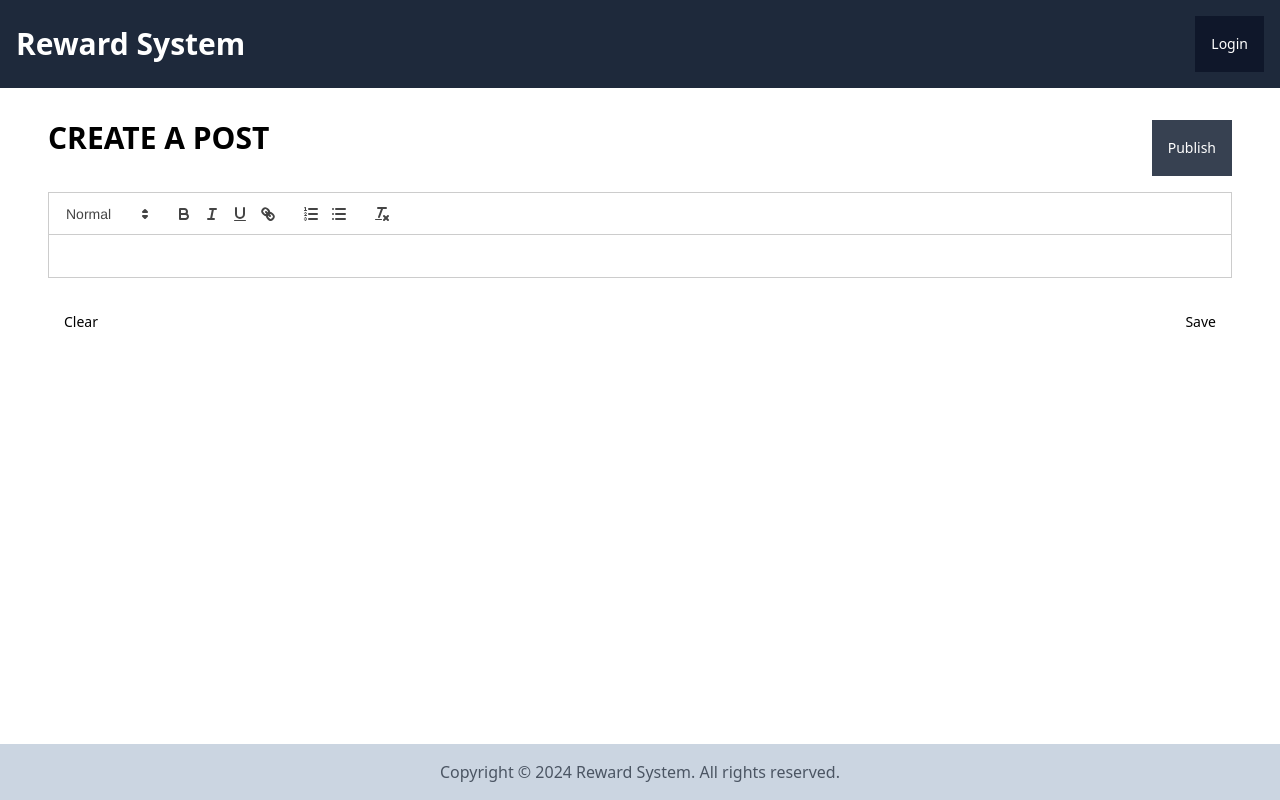
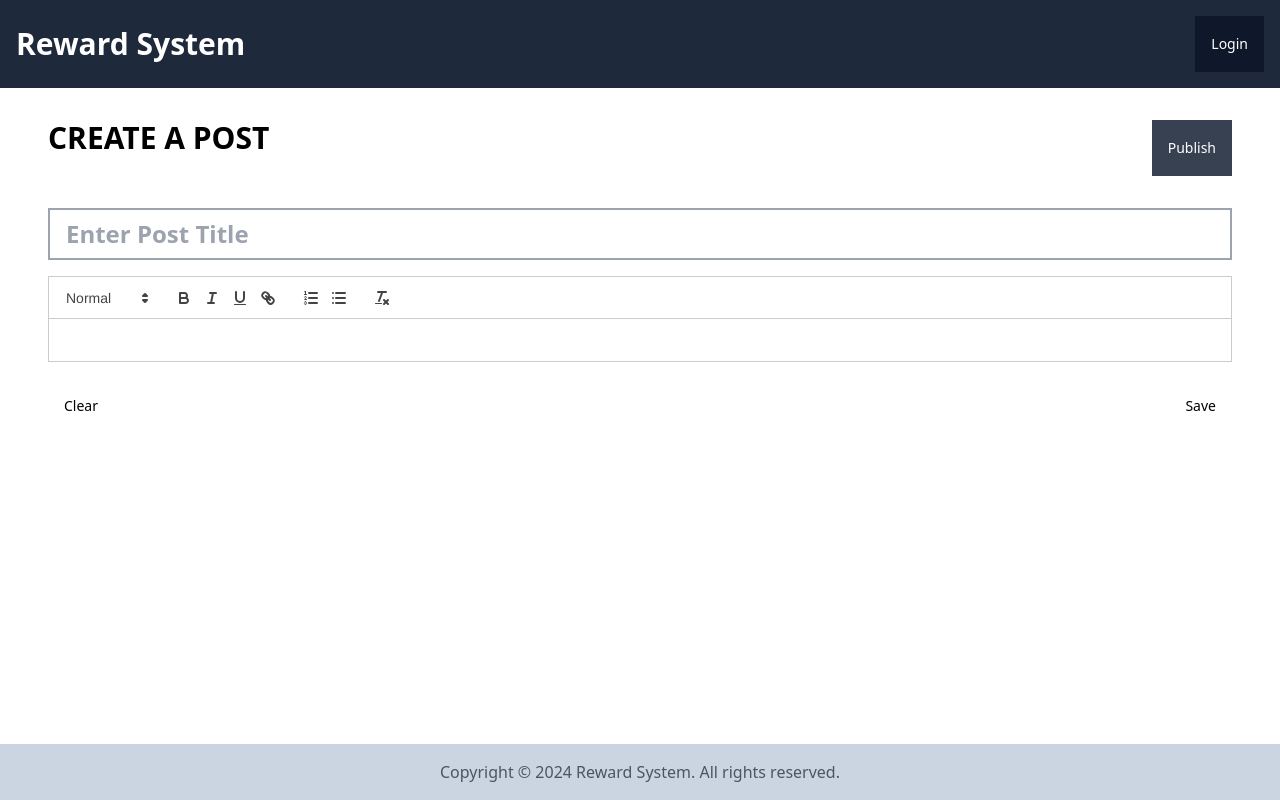
Before and after one commit to Cavein254/rewardsystem, a React (Vite) app in the folder client/: page /create/new in a window 1280 px wide. Built offline with nearby package versions, Linux system fonts and the light colour scheme; no server answers.

Commit message:
add title component

```diff
--- a/client/src/components/post/Post.tsx
+++ b/client/src/components/post/Post.tsx
@@ -3,12 +3,18 @@ import { Button } from "../ui/button";
 
 const Post = () => {
   return (
-    <div >
+    <div>
       <div className="flex justify-between py-4">
-      <h1 className="uppercase text-3xl font-bold mb-4">Create a Post</h1>
-      <Button className="text-white bg-gray-700 hover:border-none hover:bg-green-600 hover:text-white">
+        <h1 className="uppercase text-3xl font-bold mb-4">Create a Post</h1>
+        <Button className="text-white bg-gray-700 hover:border-none hover:bg-green-600 hover:text-white">
           Publish
         </Button>
+      </div>
+      <div className="flex w-full">
+        <input
+          placeholder="Enter Post Title"
+          className="px-4 py-2 text-2xl font-bold border-2 border-gray-400 w-full my-4"
+        />
       </div>
       <EditorComponent />
       <div className="flex justify-between items-center pt-4 ">
```
